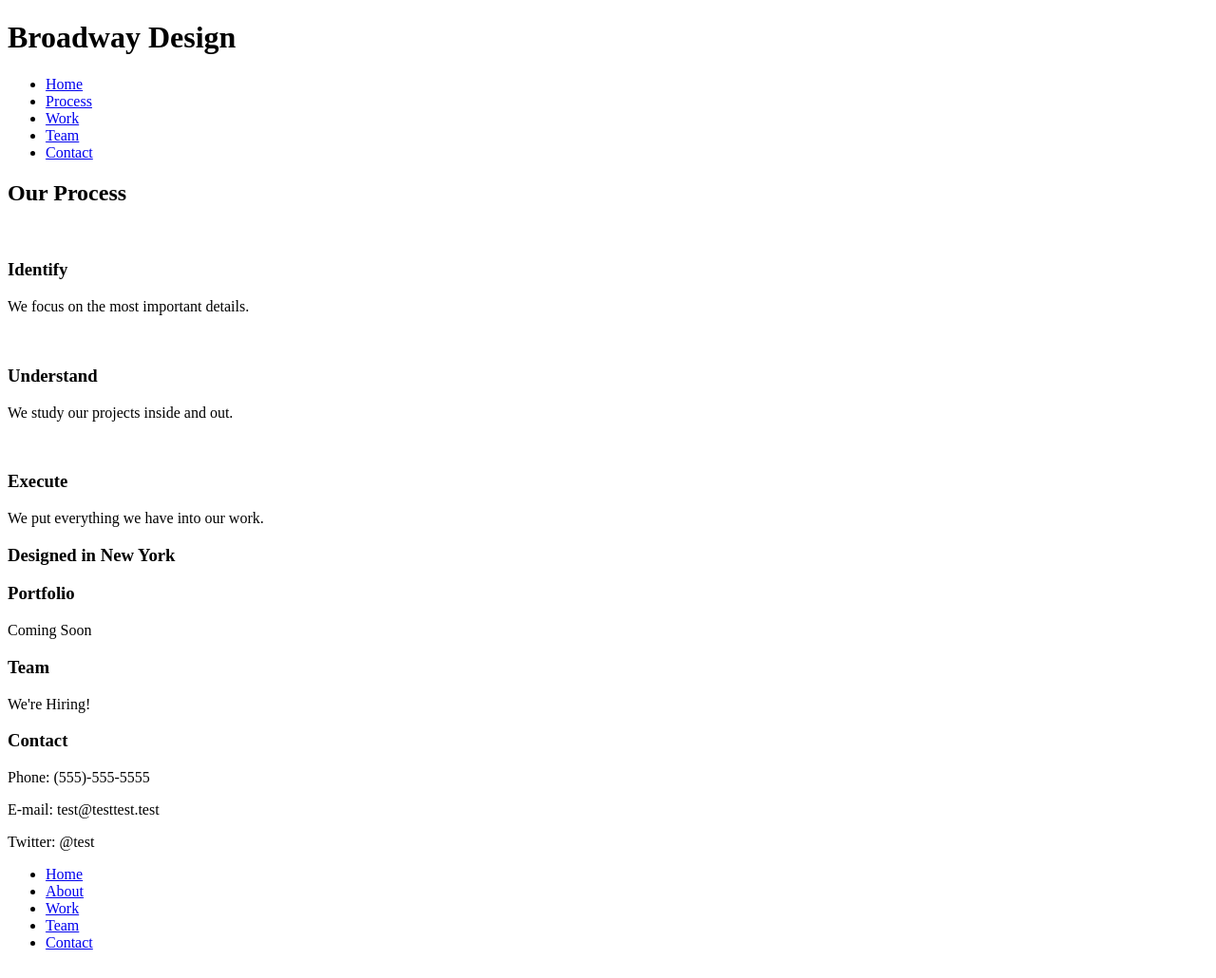
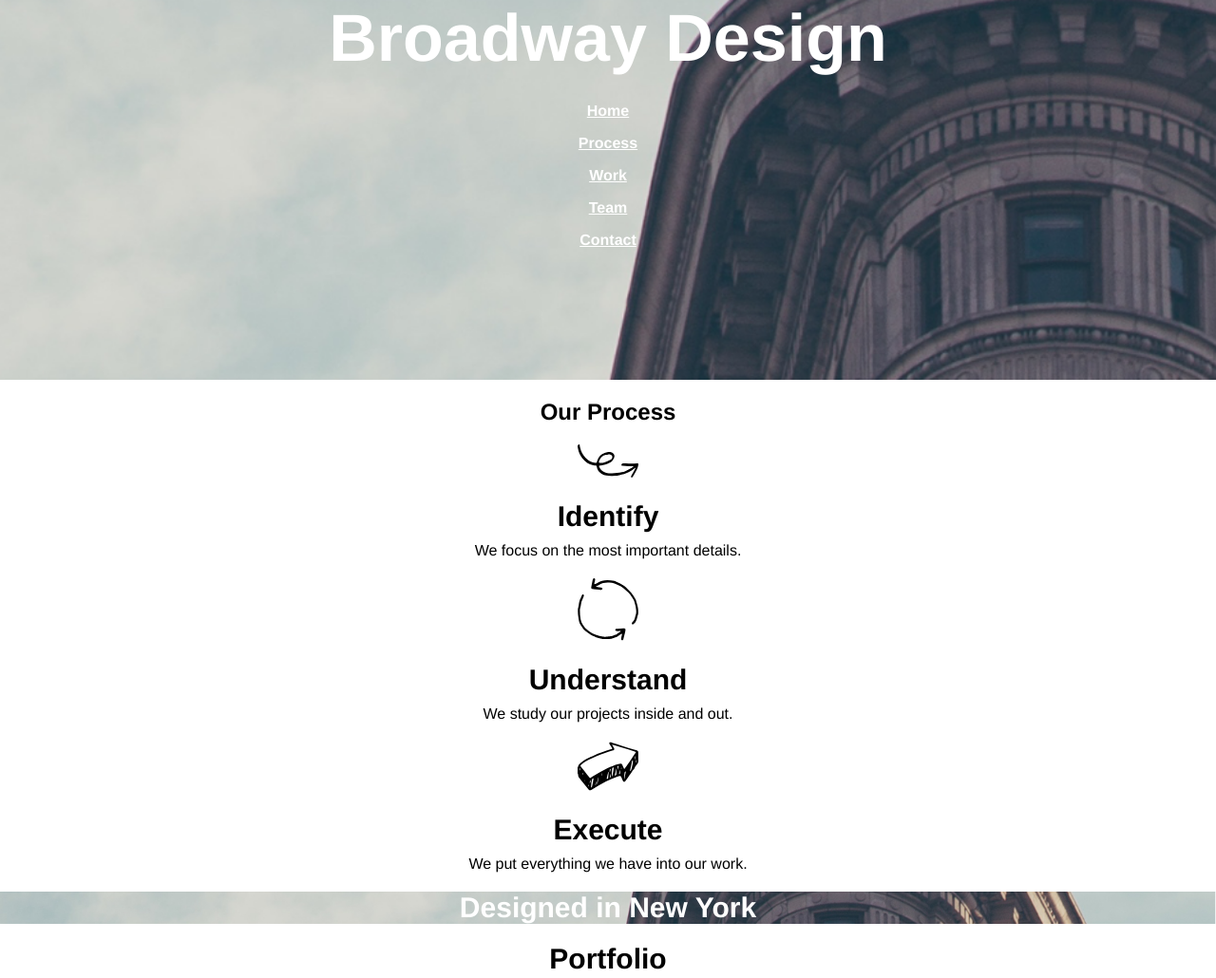
Before and after one commit to SiMcfarlane/designer-company, a plain HTML site: page index.html in a window 1280 px wide. Shown: the top 1030 px of the page at 95% size. Drawn offline with Linux system fonts and the light colour scheme.

Commit message:
Finished all the styles

```diff
--- a/index.html
+++ b/index.html
@@ -6,12 +6,13 @@
     <meta name="viewport" content="width=device-width, initial-scale=1.0">
     <meta http-equiv="X-UA-Compatible" content="ie=edge">
     <title>Broadway Design</title>
+    <link rel="stylesheet" href="res/styles.css">
 </head>
 
 <body>
     <header class="header">
         <h1>Broadway Design</h1>
-        <ul>
+        <ul class="main-ul">
             <li>
                 <a href="#">Home</a>
             </li>
@@ -33,25 +34,25 @@
         <h2>Our Process</h2>
 
         <div class="process">
-            <img src="" alt="">
+            <img src="res/imgs/identify.svg" alt="">
             <h3>Identify</h3>
             <p>We focus on the most important details.
             </p>
         </div>
         <div class="process">
-            <img src="" alt="">
+            <img src="res/imgs/understand.svg" alt="">
             <h3>Understand</h3>
             <p>We study our projects inside and out.
             </p>
         </div>
         <div class="process">
-            <img src="" alt="">
+            <img src="res/imgs/execute.svg" alt="">
             <h3>Execute</h3>
             <p>We put everything we have into our work.
             </p>
         </div>
     </section>
-    <h3>Designed in New York</h3>
+    <h3 class="design">Designed in New York</h3>
     <section class="last-sect">
         <div class="inner-sect">
             <h3>Portfolio</h3>
@@ -69,13 +70,19 @@
         </div>
     </section>
     <footer>
-        <ul>
-            <li><a href="#">Home</a></li>
-            <li><a href="#">About</a></li>
-            <li><a href="#">Work</a></li>
-            <li><a href="#">Team</a></li>
-            <li><a href="#">Contact</a></li>
-        </ul>
+        <p>&copy;Broadway 2017</p>
+
+        <a href="#">Home</a>
+
+        <a href="#">About</a>
+
+        <a href="#">Work</a>
+
+        <a href="#">Team</a>
+
+        <a href="#">Contact</a>
+
+
     </footer>
 
 
--- a/res/styles.css
+++ b/res/styles.css
@@ -0,0 +1,67 @@
+* {
+    margin: 0;
+    padding: 0;
+    font-family: "Helvetica", sans-serif;
+    text-align: center;
+}
+header {
+    height: 50vh;
+    width: 100%;
+    background-image: url("imgs/bg.png");
+    background-position: center;
+    background-size: cover;
+}
+h1 {
+    color: white;
+    font-size: 70px;
+    margin-bottom: 20px;
+    font-weight: bold;
+
+}
+h2 {
+    margin-bottom: 20px;
+}
+img {
+    margin-bottom: 20px;
+}
+ p {
+    margin-bottom: 20px;
+}
+ul{
+
+    list-style: none;
+}
+ul li {
+    padding: 8px 0;
+}
+.main-ul li a {
+    color: white;
+    font-weight: bold;
+}
+.processes {
+    margin-top: 20px;
+}
+.design {
+    color: white;
+    background-image: url("imgs/bg.png");
+    background-position: center;
+    background-size: cover;
+    margin-bottom: 20px;
+}
+h3 {
+    margin-bottom: 10px;
+    font-size: 30px;
+}
+footer {
+    background: dimgrey;
+    text-align: left;
+    color: white;
+}
+footer p {
+    display: inline;
+
+}
+footer a {
+    color: white;
+    font-weight: bold;
+}
```
